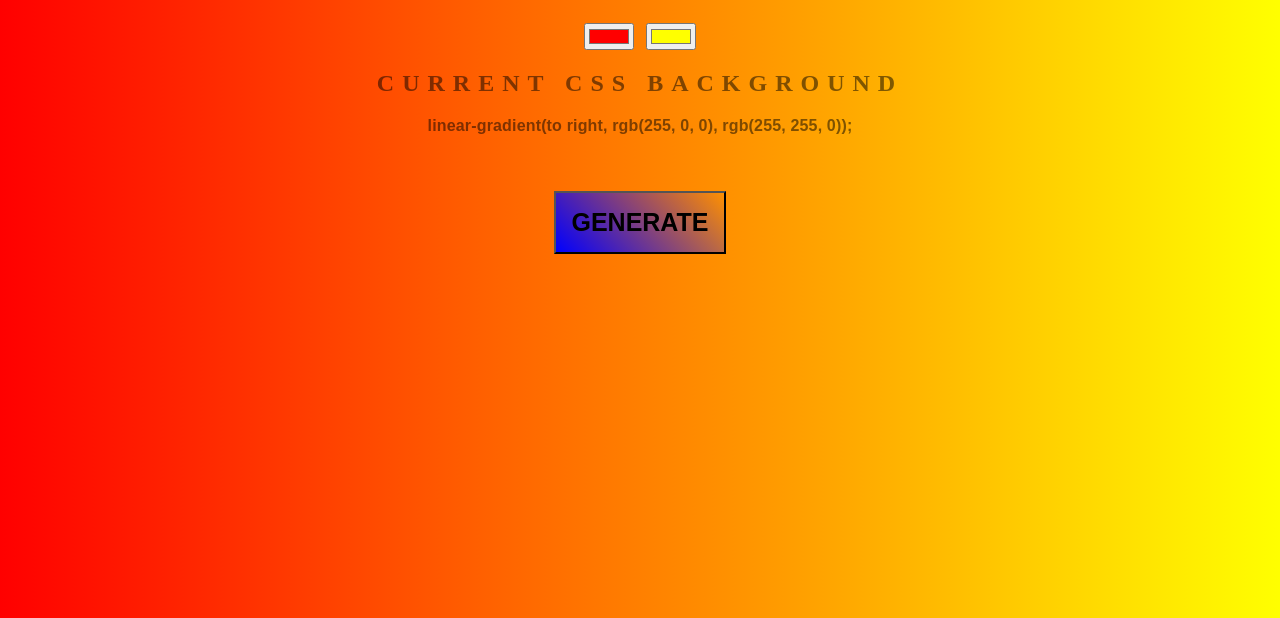
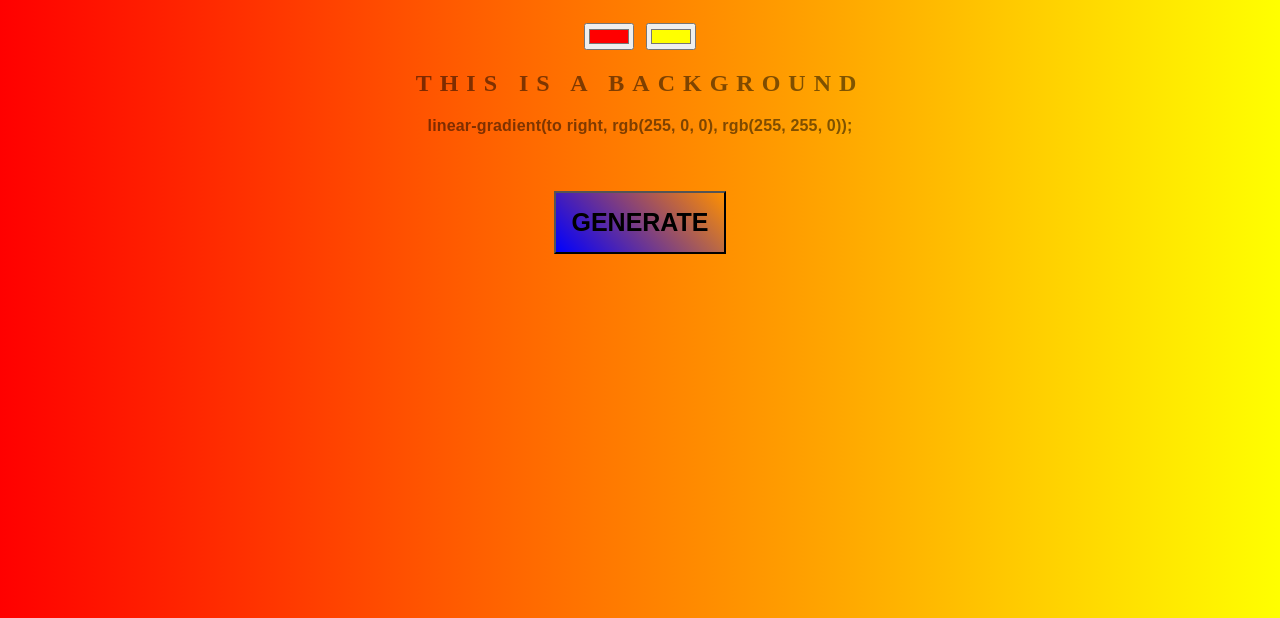
Before and after one commit to Luka2910/background-generator, a plain HTML site: page index.html in a window 1280 px wide. Shown: the part 182-800 px from the top of the page. Drawn offline with Linux system fonts and the light colour scheme.

Commit message:
changing text

```diff
--- a/index.html
+++ b/index.html
@@ -11,7 +11,7 @@
     <h1>Create background for your website!</h1>
     <input class="color1" type="color" name="color1" value="#ff0000">
     <input class="color2" type="color" name="color2" value="#ffff00">
-    <h2>Current CSS background</h2>
+    <h2>This is a background</h2>
     <h3></h3>
     <button id="button">Generate</button>
     <script src="script.js"></script>
```
